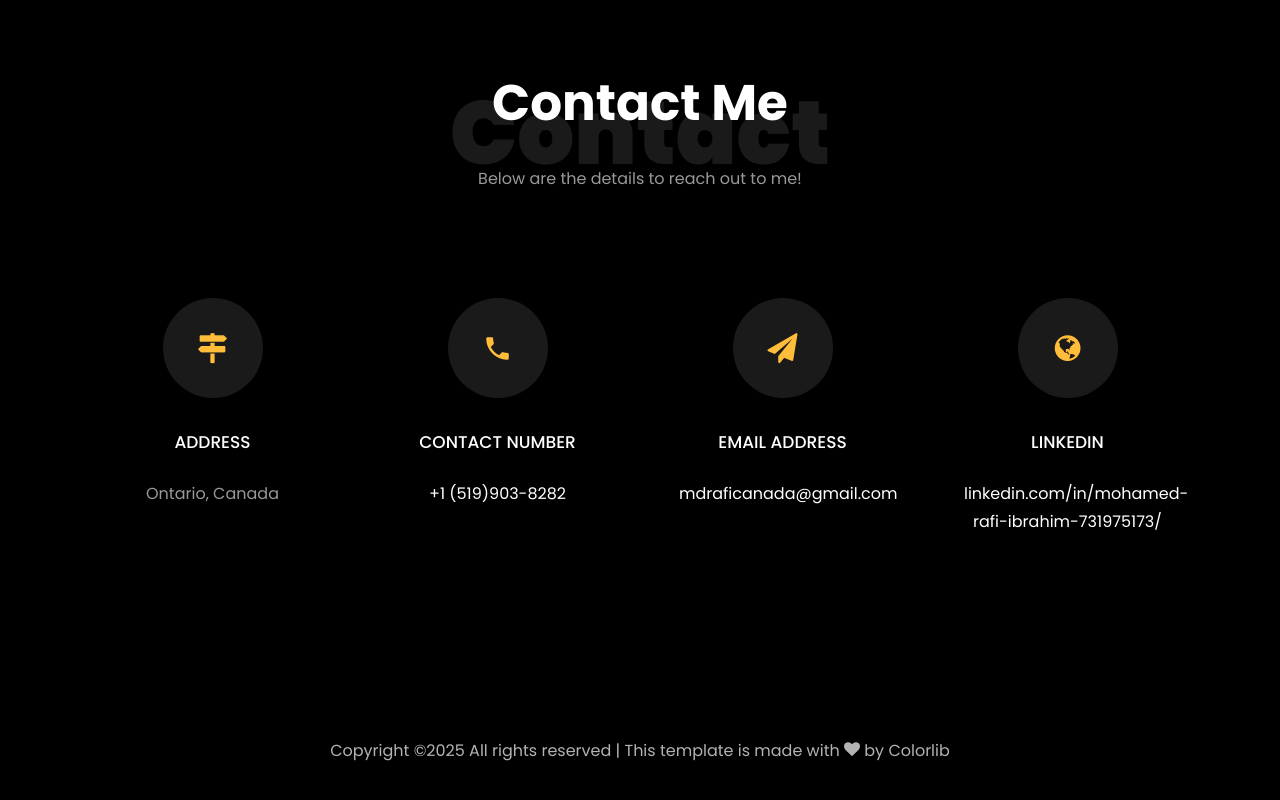
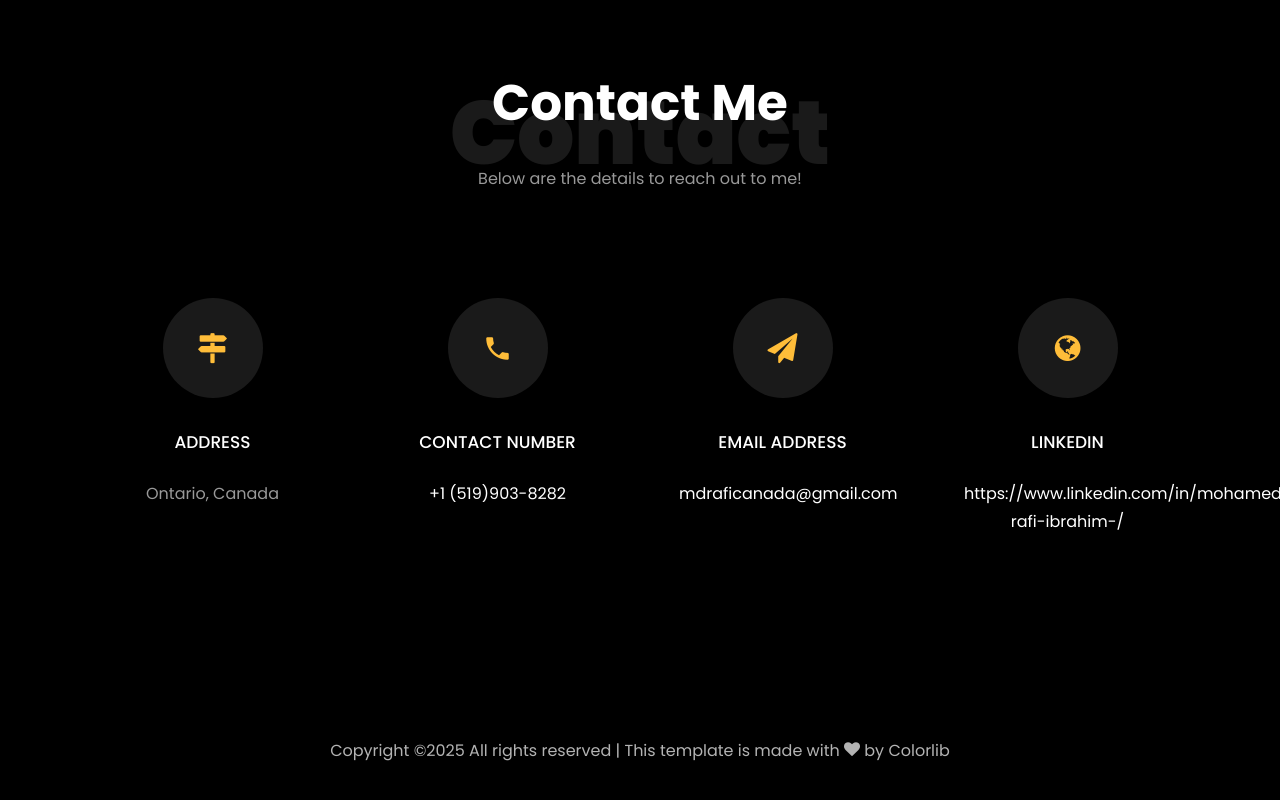
Before and after one commit to mohamedrafiibrahim/portfolio, a plain HTML site: page index.html in a window 1280 px wide. Shown: the part 4825-5625 px from the top of the page. Drawn offline with Linux system fonts and the light colour scheme; animation ran at ten frames a second; files whose address does not match are found by name.

Commit message:
Update index.html

```diff
--- a/index.html
+++ b/index.html
@@ -585,7 +585,7 @@
           			<span class="icon-globe"></span>
           		</div>
           		<h3 class="mb-4">LinkedIn</h3>
-	            <p><a href="https://www.linkedin.com/in/mohamed-rafi-ibrahim-731975173/">linkedin.com/in/mohamed-rafi-ibrahim-731975173/</a></p>
+	            <p><a href="https://www.linkedin.com/in/mohamed-rafi-ibrahim-731975173/">https://www.linkedin.com/in/mohamed-rafi-ibrahim-/</a></p>
 	          </div>
           </div>
    </div>
```
